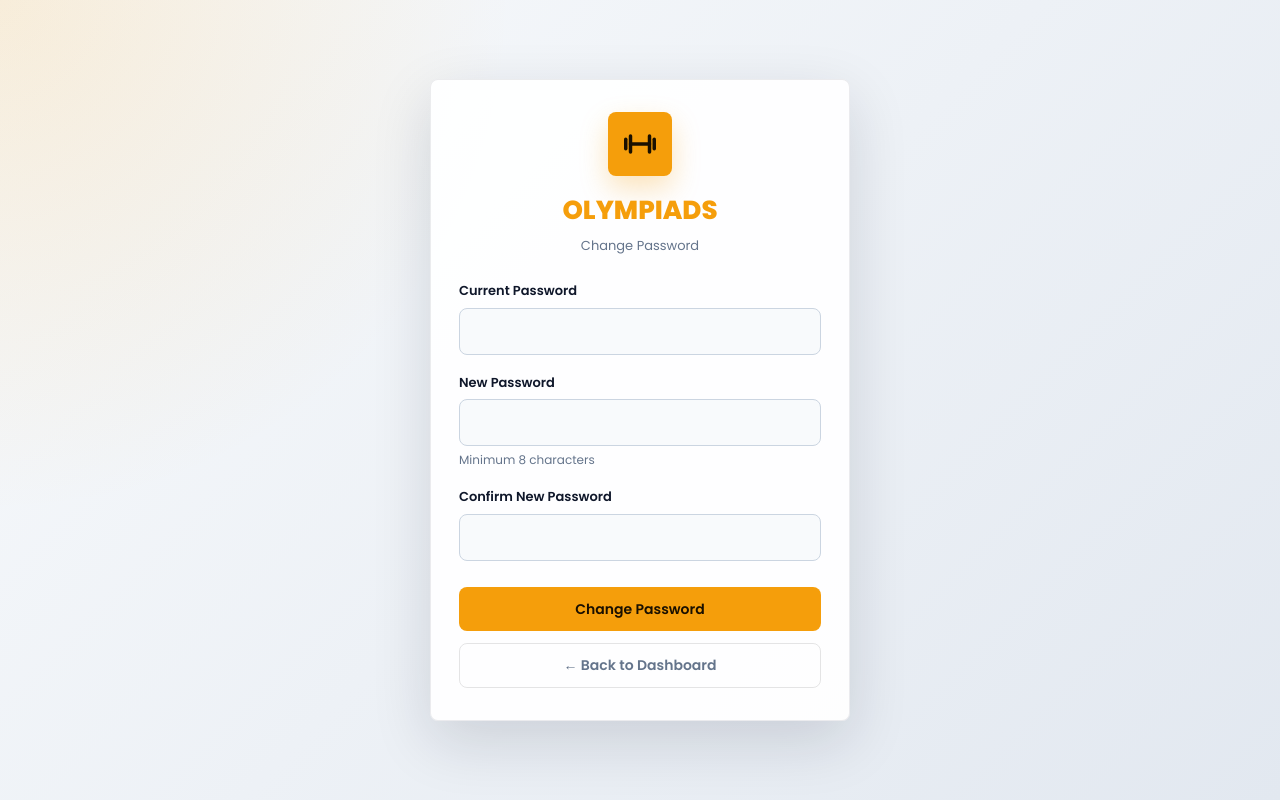
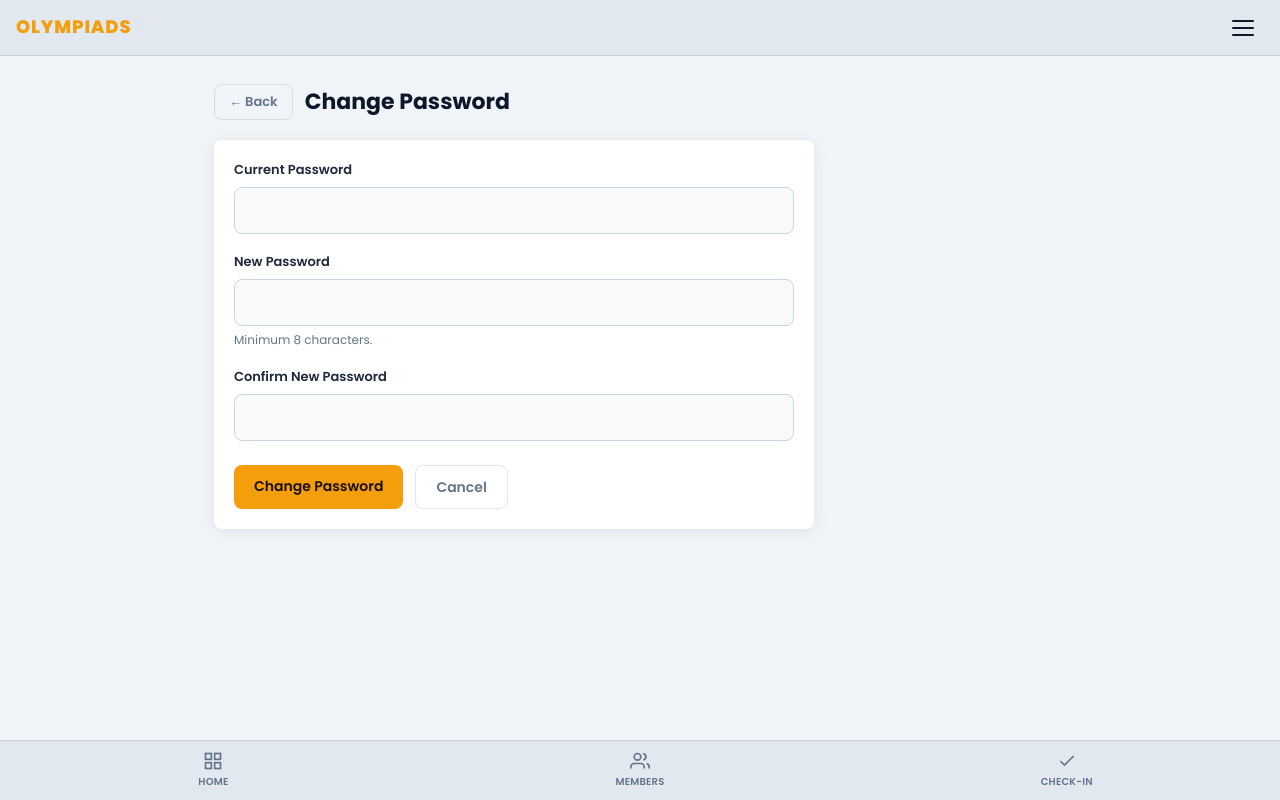
Before and after one commit to olympiadsgym/olympiads, a Django app: template members/templates/members/change_password.html in a window 1280 px wide. Run offline with Django 5.2, Linux system fonts and the light colour scheme; the template is opened without the code that fills it, so the values that code supplies are empty; parts of the project's set-up code (start-up, migrations or seed data) failed here and were passed over.

Commit message:
Fix: all missing Phase 2 templates — change_password, renewal btn, CSV export, contact hint

```diff
--- a/members/templates/members/change_password.html
+++ b/members/templates/members/change_password.html
@@ -1,65 +1,50 @@
-<!DOCTYPE html>
-<html lang="en" data-theme="">
-<head>
-  <meta charset="UTF-8">
-  <meta name="viewport" content="width=device-width, initial-scale=1.0, maximum-scale=1.0">
-  <title>Change Password - OLYMPIADS</title>
-  <link rel="preconnect" href="https://fonts.googleapis.com">
-  <link href="https://fonts.googleapis.com/css2?family=Poppins:wght@400;500;600;700;800&display=swap" rel="stylesheet">
-  {% load static %}
-  <link rel="stylesheet" href="{% static 'css/main.css' %}">
-  <script>(function(){var t=localStorage.getItem('olympiads_theme')||'';document.documentElement.setAttribute('data-theme',t);})();</script>
-</head>
-<body class="login-body">
-  <main class="login-container" aria-labelledby="change-pw-title">
-    <section class="login-card">
-      <div class="login-logo">
-        <span class="login-logo__mark" aria-hidden="true">
-          <svg viewBox="0 0 24 24" fill="none" stroke="currentColor" stroke-width="2.2" stroke-linecap="round" stroke-linejoin="round">
-            <path d="M6 7v10" /><path d="M18 7v10" /><path d="M3 9v6" /><path d="M21 9v6" /><path d="M6 12h12" />
-          </svg>
-        </span>
-        <h1 class="login-logo__name" id="change-pw-title">OLYMPIADS</h1>
-        <p class="login-logo__sub">Change Password</p>
+{% extends "core/base.html" %}
+{% block title %}Change Password — OLYMPIADS{% endblock %}
+
+{% block content %}
+<div class="page-header">
+  <a href="{% url 'members:portal_dashboard' %}" class="btn btn--ghost btn--sm">← Back</a>
+  <h2 class="page-title">Change Password</h2>
 </div>
 
 {% if success %}
-        <div class="alert alert--success" role="alert">
+  <div class="card form-card">
+    <div class="flash flash--success alert alert--success" role="alert" style="margin-bottom:20px;">
       ✅ Password changed successfully!
     </div>
-        <a href="{% url 'members:portal_dashboard' %}" class="btn btn--primary" style="display:block;text-align:center;margin-top:16px;">
+    <a href="{% url 'members:portal_dashboard' %}" class="btn btn--primary" style="display:block;text-align:center;">
       Back to Dashboard
     </a>
+  </div>
 {% else %}
   {% if error %}
-          <div class="alert alert--error" role="alert">{{ error }}</div>
+    <div class="flash flash--error alert alert--danger" role="alert">{{ error }}</div>
   {% endif %}
 
+  <div class="card form-card">
     <form method="post" novalidate>
       {% csrf_token %}
       <div class="form-group">
         <label class="form-label" for="current_password">Current Password</label>
-            <input class="form-input" type="password" id="current_password" name="current_password" required autocomplete="current-password">
+        <input class="form-input" type="password" id="current_password" name="current_password"
+               required autocomplete="current-password">
       </div>
       <div class="form-group">
         <label class="form-label" for="new_password">New Password</label>
-            <input class="form-input" type="password" id="new_password" name="new_password" required autocomplete="new-password" minlength="8">
-            <span class="form-hint">Minimum 8 characters</span>
+        <input class="form-input" type="password" id="new_password" name="new_password"
+               required autocomplete="new-password" minlength="8">
+        <span class="form-hint">Minimum 8 characters.</span>
       </div>
       <div class="form-group">
         <label class="form-label" for="confirm_password">Confirm New Password</label>
-            <input class="form-input" type="password" id="confirm_password" name="confirm_password" required autocomplete="new-password">
+        <input class="form-input" type="password" id="confirm_password" name="confirm_password"
+               required autocomplete="new-password">
       </div>
-          <button class="btn btn--primary" type="submit" style="width:100%;margin-top:8px;">
-            Change Password
-          </button>
+      <div class="form-actions">
+        <button class="btn btn--primary" type="submit">Change Password</button>
+        <a href="{% url 'members:portal_dashboard' %}" class="btn btn--ghost">Cancel</a>
+      </div>
     </form>
-
-        <a href="{% url 'members:portal_dashboard' %}" class="btn btn--ghost" style="display:block;text-align:center;margin-top:12px;">
-          ← Back to Dashboard
-        </a>
+  </div>
 {% endif %}
-    </section>
-  </main>
-</body>
-</html>
+{% endblock %}
--- a/members/templates/members/member_list.html
+++ b/members/templates/members/member_list.html
@@ -6,6 +6,9 @@
 {% block content %}
 <div class="page-header">
   <h2 class="page-title">Members</h2>
+  <a href="{% url 'members:export_members_csv' %}" class="btn btn--ghost btn--sm" title="Download all members as CSV">
+    ⬇ Export CSV
+  </a>
 </div>
 
 <form method="get" class="filter-row" id="filterForm">
--- a/members/templates/members/register.html
+++ b/members/templates/members/register.html
@@ -26,7 +26,8 @@
     </div>
     <div class="form-group">
       <label for="contact" class="form-label">Contact Number</label>
-      <input type="tel" id="contact" name="contact" class="form-input" placeholder="Contact Number" required maxlength="20">
+      <input type="tel" id="contact" name="contact" class="form-input" placeholder="e.g. 09171234567" required maxlength="20">
+      <span class="form-hint">Philippine mobile number (e.g. 09171234567) or landline.</span>
     </div>
     <div class="form-group">
       <label for="plan_id" class="form-label">Membership Plan</label>
```
Also changed, not shown: members/templates/members/edit_member.html (+15 -0 lines). Lines whose indentation alone changed are shown as unchanged.
